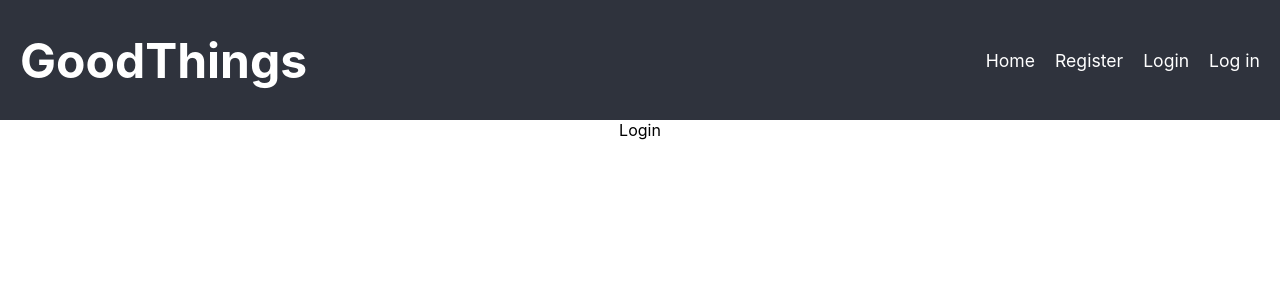
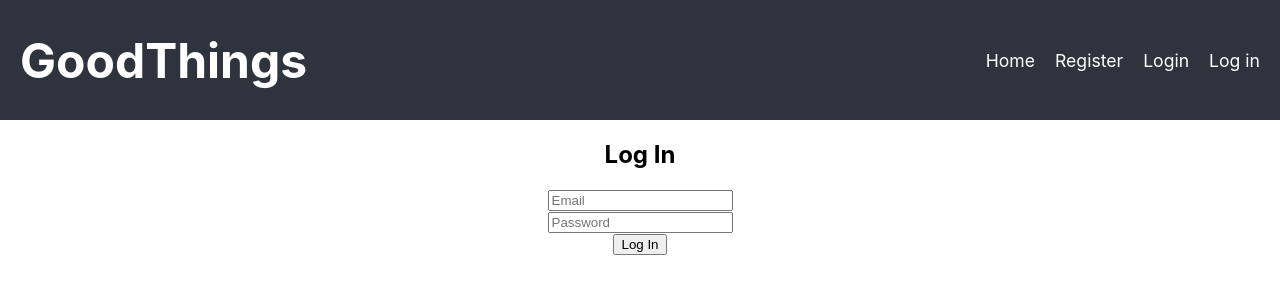
Before and after one commit to itdev161-fa2025/Austin-Grisham, a React (Create React App) app in the folder client/: page /login in a window 1280 px wide. Shown: the top 300 px of the page. Built offline with nearby package versions, Linux system fonts and the light colour scheme.

Commit message:
Build out Login component with authentication, error handling, and navigation

```diff
--- a/client/src/components/Login.js
+++ b/client/src/components/Login.js
@@ -1,7 +1,90 @@
-import React from 'react';
+import React, { useState } from 'react';
+import axios from 'axios';
+import { useNavigate } from 'react-router-dom';
 
-const Login = () => {
-    return <div>Login</div>
-}
+const Login = ({ authenticateUser }) => {
+    let navigate = useNavigate();
 
-export default Login
+    const [userData, setUserData] = useState({
+        email: '',
+        password: ''
+    });
+
+    const [errorData, setErrorData] = useState({ errors: null });
+    const { email, password } = userData;
+    const { errors } = errorData;
+
+    const onChange = (e) => {
+        const { name, value } = e.target;
+        setUserData({
+            ...userData,
+            [name]: value
+        });
+    };
+
+    const loginUser = async () => {
+        const newUser = {
+            email,
+            password
+        };
+
+        try {
+            const config = {
+                headers: {
+                    'Content-Type': 'application/json'
+                }
+            };
+
+            const body = JSON.stringify(newUser);
+            const res = await axios.post('http://localhost:3001/api/login', body, config);
+
+            // Store user data and redirect
+            localStorage.setItem('token', res.data.token);
+            navigate('/');
+
+            // Authenticate the user
+            authenticateUser();
+        } catch (error) {
+            // Clear user data and set errors
+            localStorage.removeItem('token');
+            setErrorData({
+                ...errors,
+                errors: error.response.data.errors
+            });
+        }
+    };
+
+    return (
+        <div>
+            <h2>Log In</h2>
+            <div>
+                <input
+                    type="text"
+                    placeholder="Email"
+                    name="email"
+                    value={email}
+                    onChange={(e) => onChange(e)}
+                />
+            </div>
+            <div>
+                <input
+                    type="password"
+                    placeholder="Password"
+                    name="password"
+                    value={password}
+                    onChange={(e) => onChange(e)}
+                />
+            </div>
+            <div>
+                <button onClick={() => loginUser()}>Log In</button>
+            </div>
+            <div>
+                {errors && errors.map((error) => (
+                    <div key={error.msg}>{error.msg}</div>
+                ))}
+            </div>
+        </div>
+    );
+};
+
+export default Login;
```
